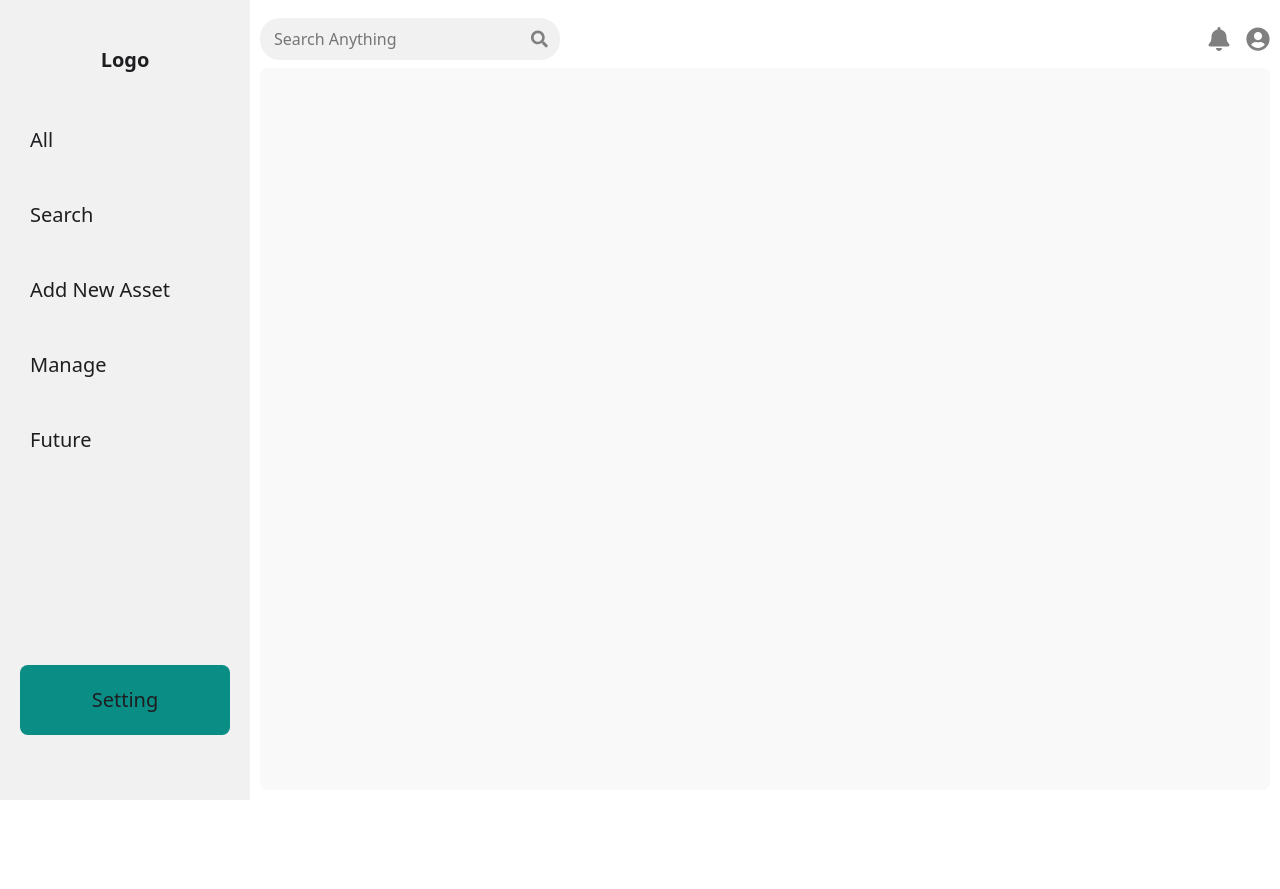
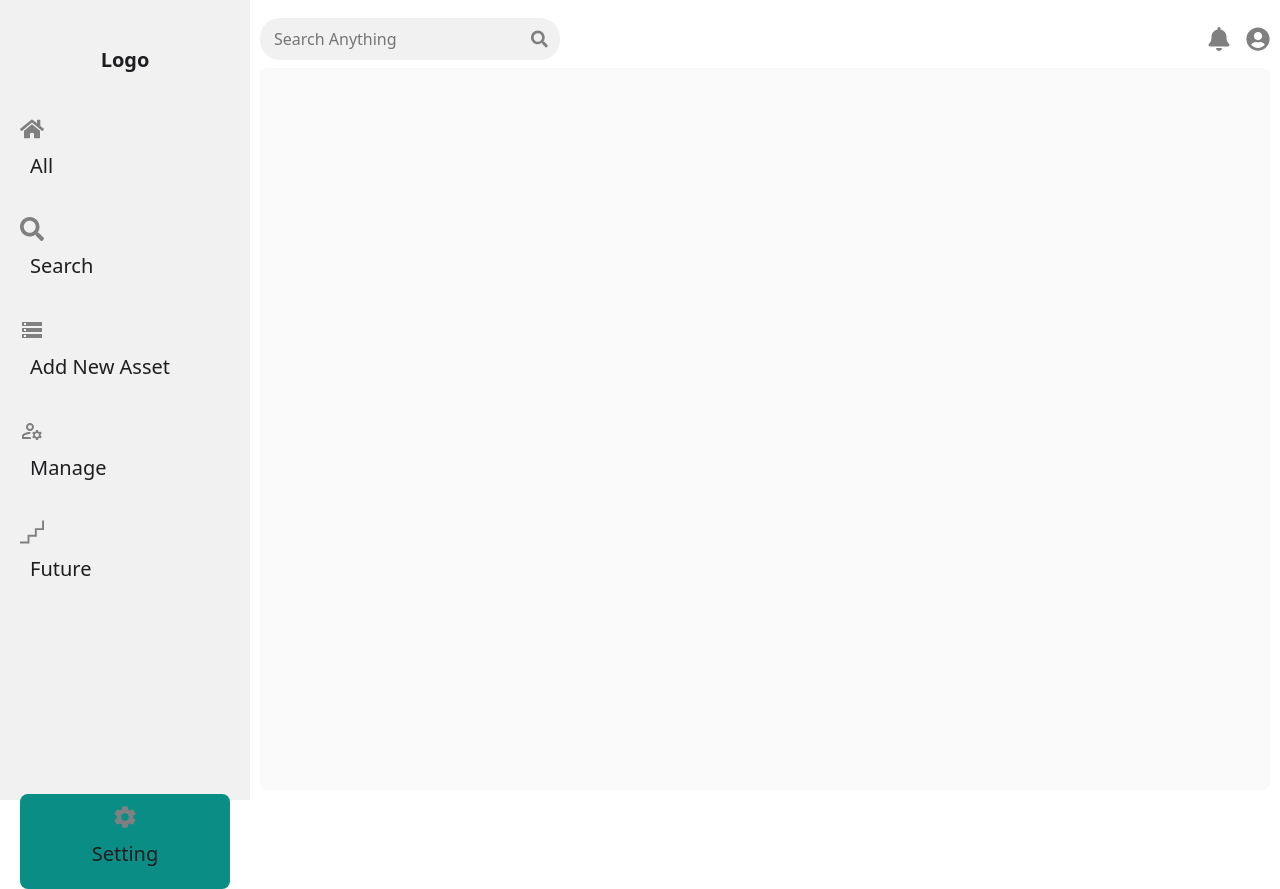
Before and after one commit to bakrhelmy/depiproject, a React (Create React App) app: page / in a window 1280 px wide. Before the commit the page ends 800 px from the top, so only its background shows below. Built offline with nearby package versions, Linux system fonts and the light colour scheme.

Commit message:
Update Sidebar.js

```diff
--- a/src/Sidebar.js
+++ b/src/Sidebar.js
@@ -1,22 +1,43 @@
-import React from 'react';
-import './Sidebar.css';
-import { Link } from 'react-router-dom';
-
+import React from "react";
+import "./Sidebar.css";
+import { Link } from "react-router-dom";
+import { FaHome, FaSearch } from "react-icons/fa";
+import { MdStorage, MdOutlineManageAccounts } from "react-icons/md";
+import { SiFuturelearn } from "react-icons/si";
+import { IoSettingsSharp } from "react-icons/io5";
 export default function Sidebar() {
   return (
     <div className="sidebar">
       <div className="logo-container">
-        <Link to="/logo" className="logo">Logo</Link>
+        <Link to="/logo" className="logo">
+          Logo
+        </Link>
       </div>
       <ul>
-        <li><Link to="/all">All</Link></li>
-        <li><Link to="/search">Search</Link></li>
-        <li><Link to="/add-new">Add New Asset</Link></li> {/* إضافة الرابط */}
+        <li className="side-icon">
+          <FaHome className="icon" /> <Link to="/all">All</Link>
+        </li>
+        <li className="side-icon">
+          <FaSearch className="icon" />
+          <Link to="/search">Search</Link>
+        </li>
+        <li className="side-icon">
+          <MdStorage className="icon" />
+          <Link to="/add-new">Add New Asset</Link>
+        </li>{" "}
+        {/* إضافة الرابط */}
         {/* <li><Link to="./Addnew.js">Add New</Link></li> */}
-        <li><Link to="/manage">Manage</Link></li>
-        <li><Link to="/future">Future</Link></li>
+        <li className="side-icon">
+          <MdOutlineManageAccounts className="icon" />
+          <Link to="/manage">Manage</Link>
+        </li>
+        <li className="side-icon">
+          <SiFuturelearn className="icon" />
+          <Link to="/future">Future</Link>
+        </li>
       </ul>
-      <div className="setting-box">
+      <div className="setting-box side-icon">
+        <IoSettingsSharp className="icon" />
         <Link to="/setting">Setting</Link>
       </div>
     </div>
```
